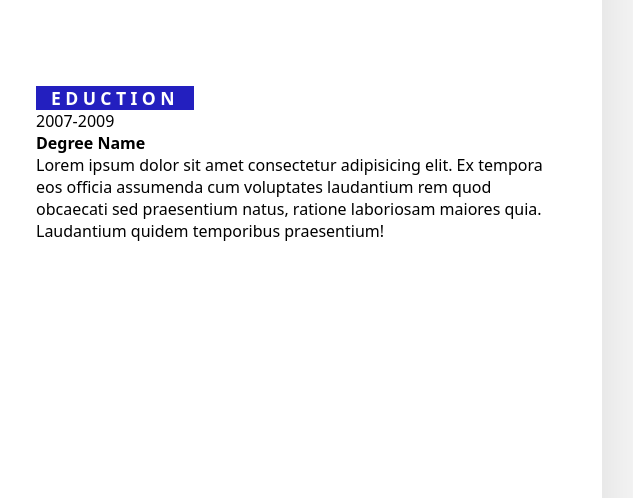
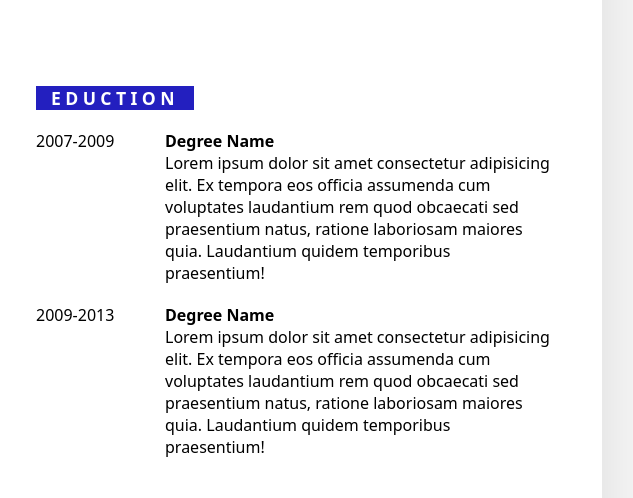
Before and after one commit to Hasul79/CV__Html-CSS, a plain HTML site: page index.html in a window 1280 px wide. Shown: the part 454-952 px from the top of the page, 538-1171 px from the left. Drawn offline with Linux system fonts and the light colour scheme.

Commit message:
add eductions

```diff
--- a/index.html
+++ b/index.html
@@ -92,6 +92,15 @@
                         </div>
                     </div>
                 </div>
+                <div class="edu_group">
+                    <div class="edu_groupBx">
+                        <p>2009-2013</p>
+                        <div class="value">
+                            <b>Degree Name</b>
+                            <p> Lorem ipsum dolor sit amet consectetur adipisicing elit. Ex tempora eos officia assumenda cum voluptates laudantium rem quod obcaecati sed praesentium natus, ratione laboriosam maiores quia. Laudantium quidem temporibus praesentium! </p>
+                        </div>
+                    </div>
+                </div>
             </div>
         </div>
     </div>
--- a/style.css
+++ b/style.css
@@ -130,3 +130,16 @@ h4 {
     height: 100%;
     background: #231fbf;
 }
+.edu_group {
+    position: relative;
+    width: 100%;
+    display: flex;
+    flex-direction: column;
+    gap: 20px;
+    margin: 20px 0;
+}
+.edu_groupBx{
+    position: relative;
+    display: grid;
+    grid-template-columns: 1fr 3fr;
+}
```
